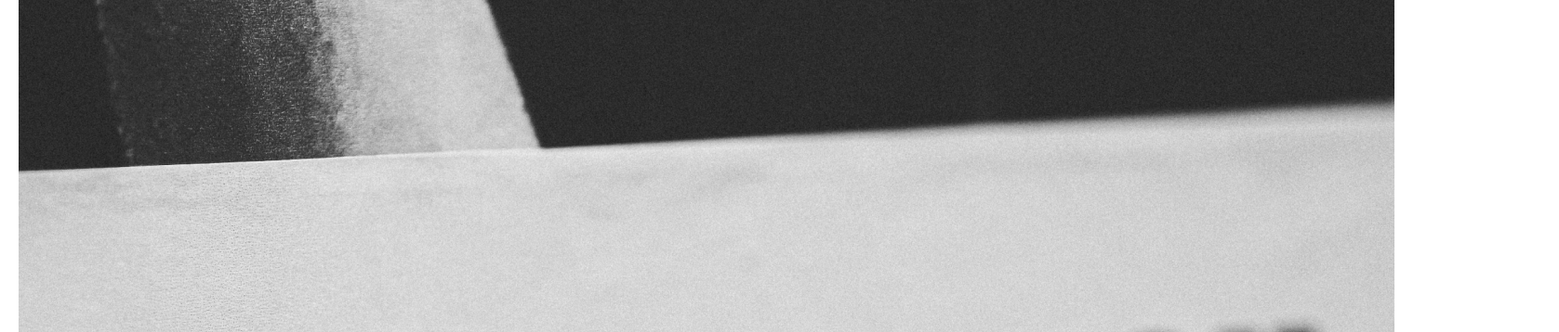
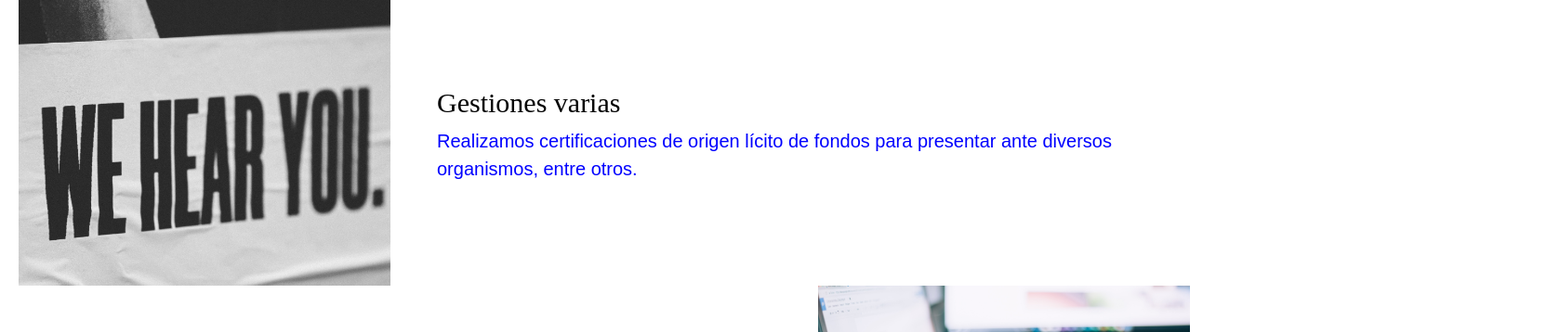
Before and after one commit to elena-bouravleva/nalog-asesores-comision-43055, a plain HTML site: page pages/servicios.html in a window 1280 px wide. Shown: the part 904-1262 px from the top of the page at 93% size, 1677 px wide, since content can reach past the window. Drawn offline with nearby package versions, Linux system fonts and the light colour scheme.

Commit message:
servicios 4 actualizado

```diff
--- a/pages/servicios.html
+++ b/pages/servicios.html
@@ -64,7 +64,7 @@
         </div>
 
         <div class="servicios4">
-            <img class="serv4" src="../assets/img/servicios-4.png" alt="Servicios-4">
+            <img class="serv2" src="../assets/img/servicios-4.png" alt="Servicios-4">
             <div class="textos">
                 <h2>Gestiones varias</h2>
                 <p>Realizamos certificaciones de origen lícito de fondos para presentar ante diversos organismos, entre otros.</p>
```
